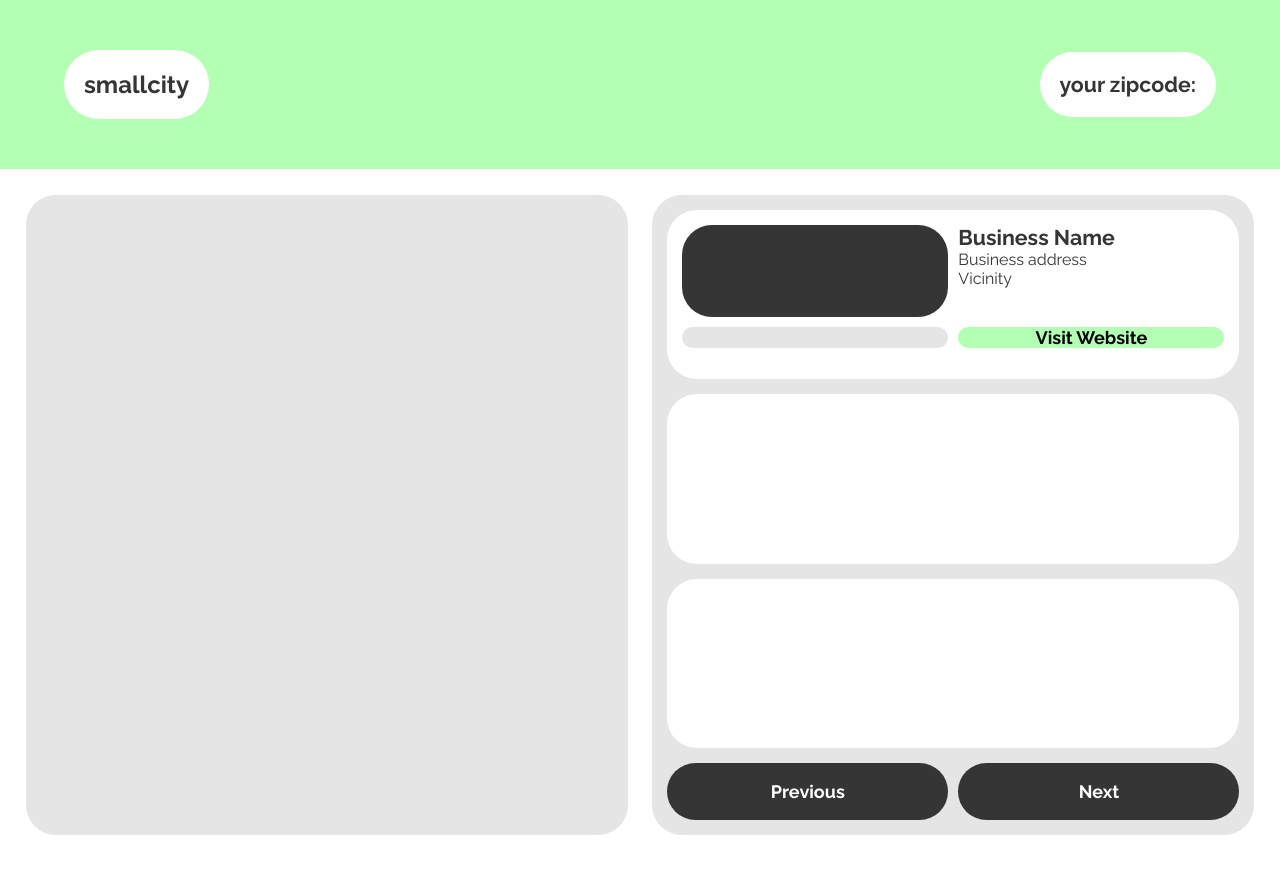
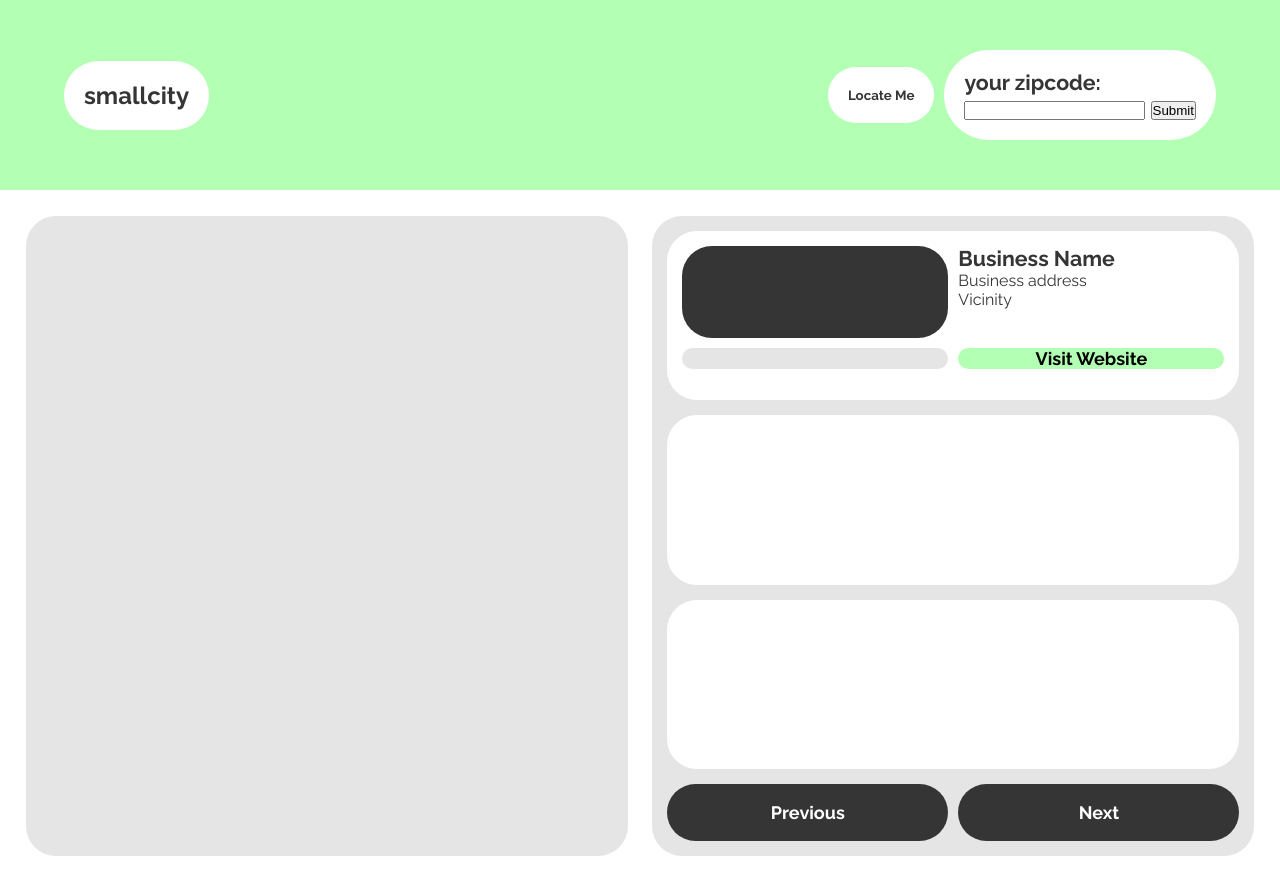
Before and after one commit to googleinterns/SmallCity, a plain HTML site: page src/main/webapp/index.html in a window 1280 px wide. Before the commit the page ends 860 px from the top, so only its background shows below. Drawn offline with Linux system fonts and the light colour scheme.

Commit message:
Add geolocate button

```diff
--- a/src/main/webapp/index.html
+++ b/src/main/webapp/index.html
@@ -7,11 +7,16 @@
     <title>smallcity</title>
   </head>
   <!-- TODO: Move getGeolocation() function call to sensical location -->
-  <body onload="getGeolocation()">
+  <body>
     <header>
       <h1 class="logo">smallcity</h1>
+      <button class="geolocate-button" onclick="getGeolocation()">Locate Me</button>
       <div class="zipcode-container">
         your zipcode:
+        <form id="form">
+          <input type="text" id="zipCode" name="zipCode">
+          <input type="submit" onclick="getZip()"/>
+        </form>
       </div>
     </header>
 
--- a/src/main/webapp/style.css
+++ b/src/main/webapp/style.css
@@ -26,6 +26,28 @@ header {
 .logo {
   background-color: var(--white);
   border-radius: 50px;
+  padding: 20px;
+}
+
+.geolocate-button {
+  background-color: var(--white);
+  border: none;
+  border-radius: 50px;
+  color: var(--dark-gray);
+  font-family: 'Raleway', sans-serif;
+  font-weight: bold;
+  padding: 20px;
+  margin-left: auto;
+  margin-right: 10px;
+}
+
+.geolocate-button:hover {
+  background-color: var(--dark-gray);
+  border: none;
+  border-radius: 50px;
+  color: var(--white);
+  font-family: 'Raleway', sans-serif;
+  font-weight: bold;
   padding: 20px;
 }
 
```
